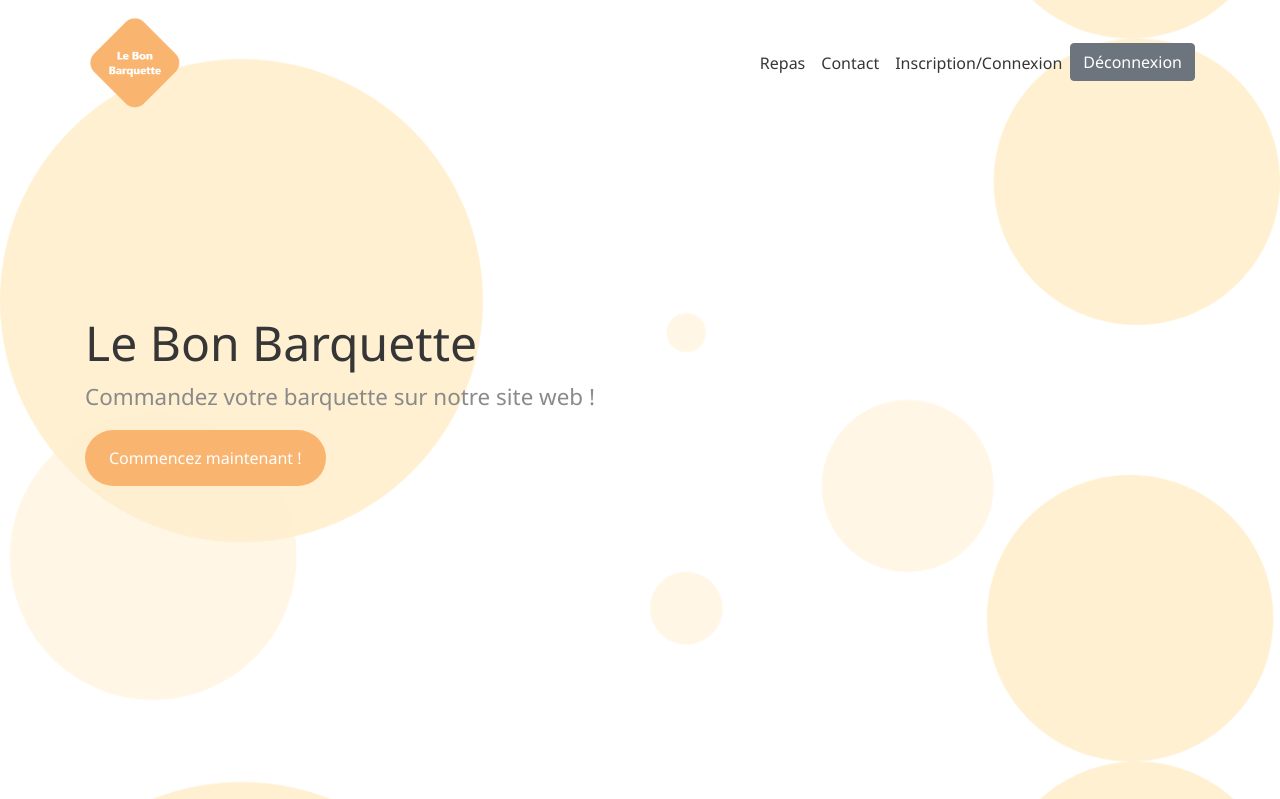
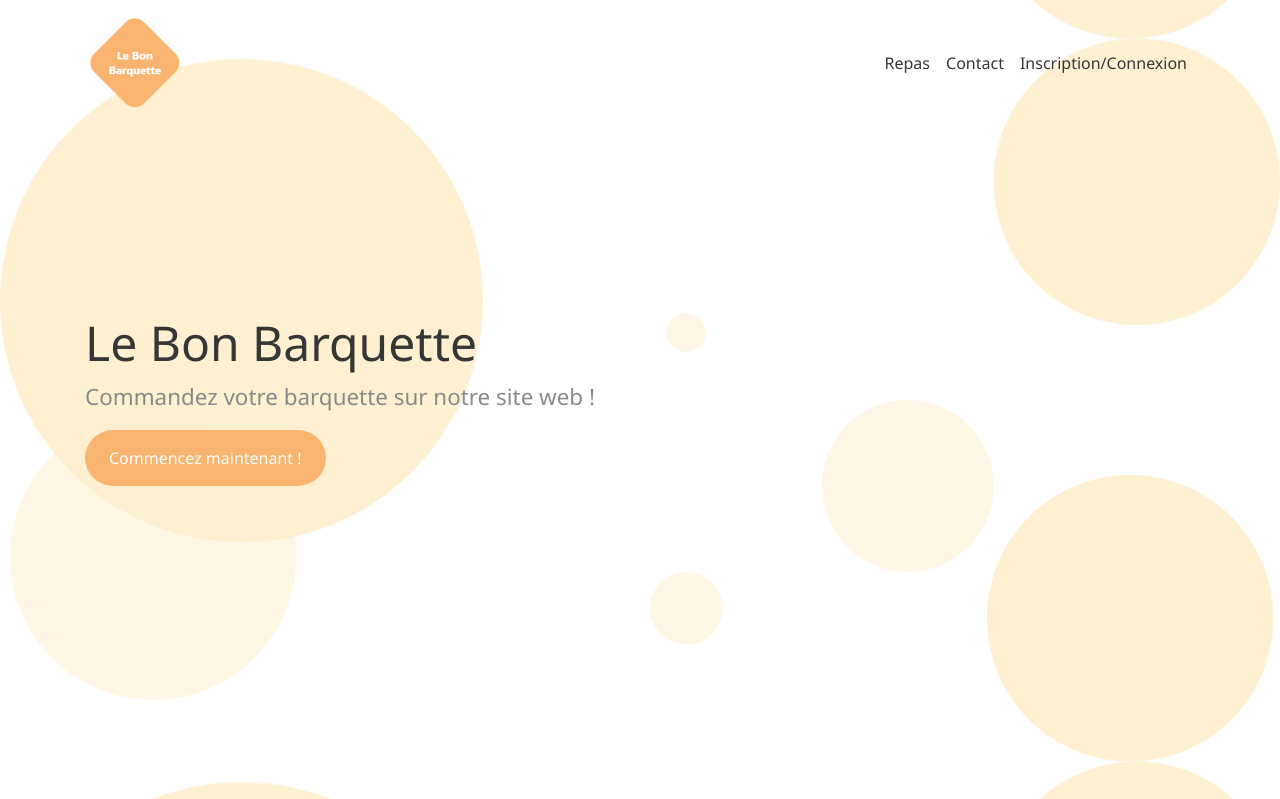
Before and after one commit to MRick974/Le_Bon_Barquette, a PHP site: page / in a window 1280 px wide. Shown: the top 799 px of the page. Run offline with PHP 8.4, Linux system fonts and the light colour scheme; data comes from the database, SQL or seed files in the repository.

Commit message:
Update header.php

```diff
--- a/header.php
+++ b/header.php
@@ -1,7 +1,3 @@
-<?php
-//die(var_dump($_SESSION));
-?>
-
 <!doctype html>
 <html lang="en">
 
@@ -39,6 +35,7 @@
                         <a class="nav-link" href="contact.php">Contact</a>
                     </li>
                     <?php
+                    @ $user = $_SESSION["user"];
                         if(isset($user)){
 
                             if($user->getRoles()==='ROLE_ADMIN'){
@@ -49,13 +46,16 @@
                         }
                     ?>
 
-
                     <li class="nav-item">
                         <a class="nav-link" href="<?php echo $ROOT?>client/index.php">Inscription/Connexion</a>
                     </li>
-                    <li>
-                    <a href="<?php echo $ROOT?>admin/logout.php" ><button class="btn btn-secondary">Déconnexion</button></a>
-                    </li>
+                    <?php if(isset($user)){
+                                            echo '<li>
+                                            <a href="admin/logout.php"><button
+                                                    class="btn btn-secondary">Déconnexion</button></a>
+                                        </li>';
+                    } ?>
+
                 </ul>
             </div>
         </div>
```
